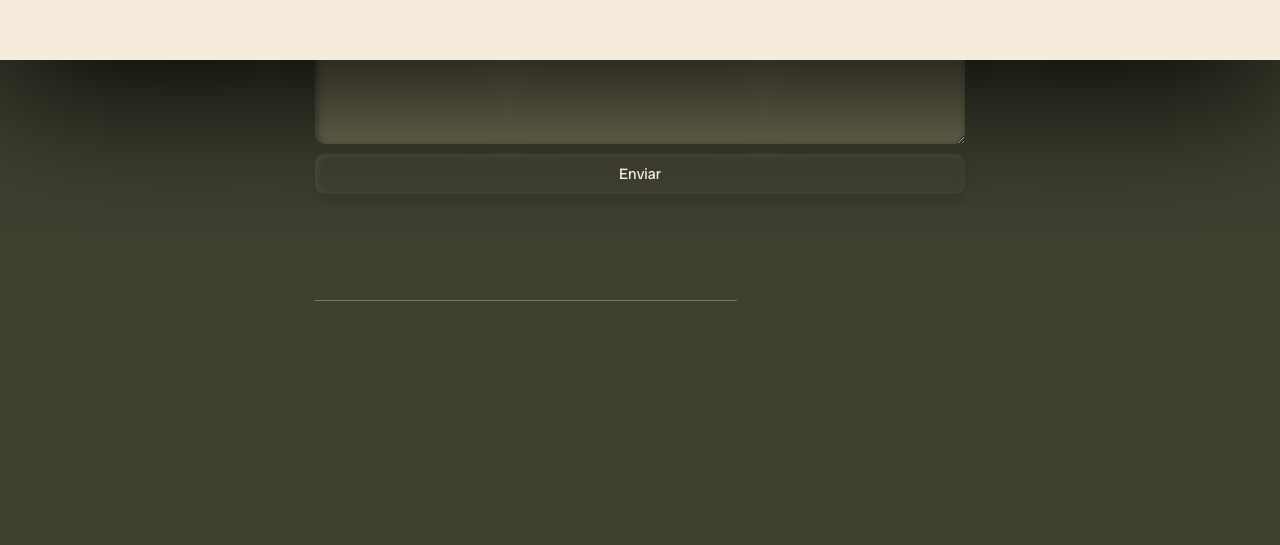
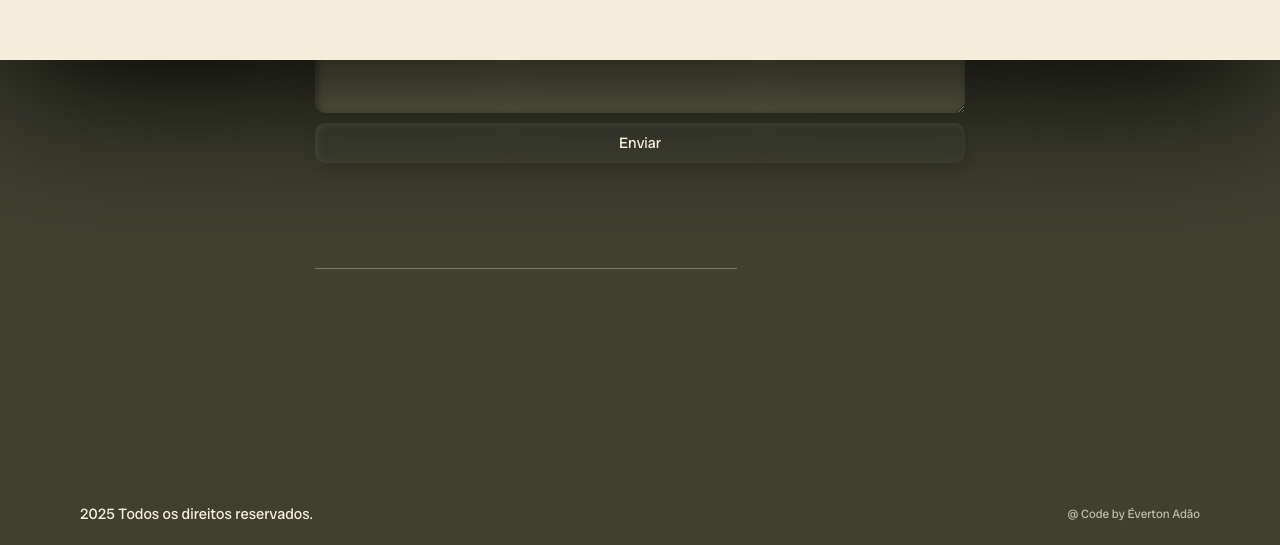
Before and after one commit to adaocomh/eadev_portifolio, a Next.js app: page / in a window 1280 px wide. Shown: the part 3711-4256 px from the top of the page. Built offline with nearby package versions, Linux system fonts and the light colour scheme.

Commit message:
Adiciona informações de direitos autorais e créditos ao footer.

```diff
--- a/src/app/page.tsx
+++ b/src/app/page.tsx
@@ -381,6 +381,10 @@ export default function Home() {
                 </div>
             </div>
           </div>
+          <div className='abdolute bottom-0 flex flex-col items-center p-[20px] md:flex-row md:justify-between md:px-[80px]'>
+            <p className='text-[15px] text-[var(--cor-primaria)] font-extralight'>2025 Todos os direitos reservados.</p>
+            <p className='text-[12px] text-[var(--cor-primaria)] font-extralight opacity-70'>@ Code by Éverton Adão</p>
+          </div>
         </footer>
     </div>
     </div>
```
